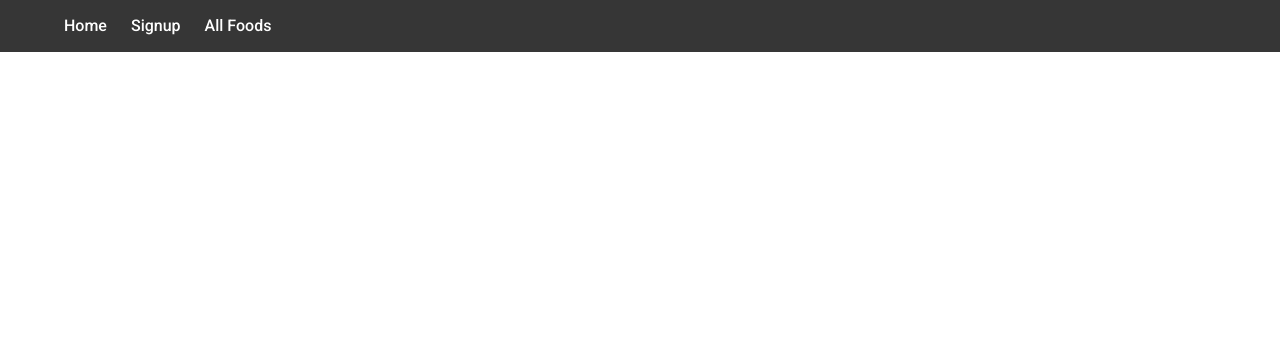
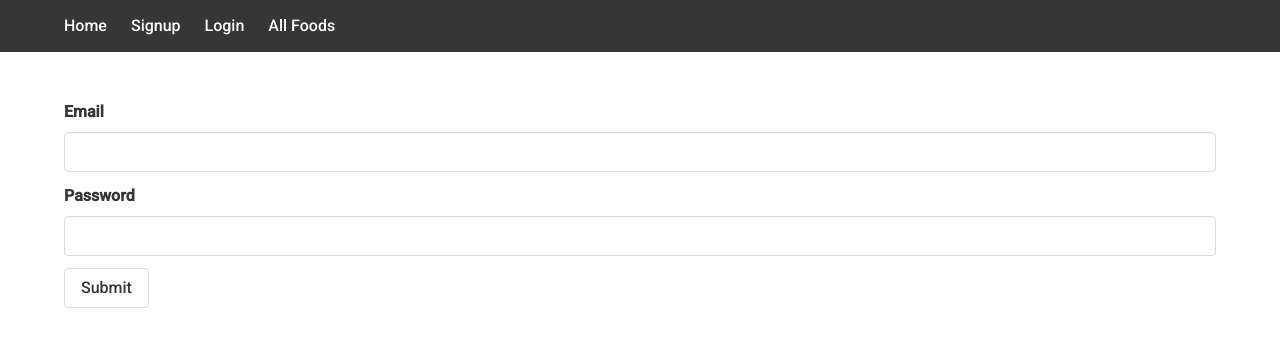
Before and after one commit to PamelaOnGit/dinspiration-frontend, a React (Vite) app: page /login in a window 1280 px wide. Shown: the top 346 px of the page. Built offline with nearby package versions, Linux system fonts and the light colour scheme.

Commit message:
signup and login working, token stored to localStorage

```diff
--- a/src/App.tsx
+++ b/src/App.tsx
@@ -2,7 +2,8 @@ import { BrowserRouter as Router, Route, Routes } from "react-router-dom"
 import Home from "./components/Home"
 import Navbar from "./components/Navbar"
 import FoodsList from "./components/FoodsList"
-import Signup from "./components/signup"
+import Signup from "./components/Signup"
+import Login from "./components/Login"
 
 
 
@@ -14,7 +15,9 @@ function App() {
       <Routes>
         <Route path="/" element={<Home />} />
         <Route path="/signup" element={<Signup />} />
+        <Route path="/login" element={<Login />} />
         <Route path="/foods" element={<FoodsList />}/>
+
       </Routes>
     </main>
   </Router>
--- a/src/components/Login.tsx
+++ b/src/components/Login.tsx
@@ -0,0 +1,72 @@
+import React, { SyntheticEvent, useState } from 'react'
+import axios from 'axios'
+import { useNavigate } from 'react-router-dom'
+import { IData } from "../interfaces/data"
+
+export default function Login() {
+  const navigate = useNavigate()
+
+  const [formData, setFormData] = useState({
+    email: "",
+    password: "",
+  })
+
+  console.log(formData)
+
+async function handleSubmit(e: SyntheticEvent) {
+  e.preventDefault()
+  console.log(formData)
+  try {
+const { data } = await axios.post('/api/login', formData)
+console.log(data)
+const token: string = data.token
+localStorage.setItem('token', token)
+console.log(token)
+navigate('/foods')
+  } catch(err: any) {
+    console.log(err.response.data)
+  }
+}
+
+function handleChange(e: any) {
+  setFormData({
+    ...formData,
+    [e.target.name]: e.target.value
+  })
+}
+
+  return <div className="section">
+  <div className="container">
+    <form onSubmit={handleSubmit}>
+
+      <div className="field">
+        <label className="label">Email</label>
+        <div className="control">
+          <input
+            className="input"
+            type="text"
+            name={'email'}
+            onChange={handleChange}
+            value={formData.email}
+          />
+        </div>
+      </div>
+
+      <div className="field">
+        <label className="label">Password</label>
+        <div className="control">
+          <input
+            className="input"
+            type="password"
+            name={'password'}
+            onChange={handleChange}
+            value={formData.password}
+          />
+        </div>
+      </div>
+
+      <button className="button">Submit</button>
+    </form>
+  </div>
+  </div>
+}
--- a/src/components/Navbar.tsx
+++ b/src/components/Navbar.tsx
@@ -13,6 +13,9 @@ function Navbar() {
               <Link to="/signup" className="navbar-item">
                 Signup
               </Link>
+              <Link to="/login" className="navbar-item">
+                Login
+              </Link>
               <Link to="/foods" className="navbar-item">
                 All Foods
               </Link>
--- a/src/components/Signup.tsx
+++ b/src/components/Signup.tsx
@@ -1,6 +1,16 @@
 import React, { SyntheticEvent, useState } from 'react'
 import axios from 'axios'
 import { useNavigate } from 'react-router-dom'
+
+// ! SIGNUP
+// navbar
+// route
+// we need to send / post to our API
+// store form data as an object with keys and values
+// starting off with empty strings
+// event handlers to change our state
+// - one on the form itself - onSubmit
+// - on each input - onChange - the same function for every field
 
 export default function Signup() {
   const navigate = useNavigate()
@@ -12,14 +22,24 @@ export default function Signup() {
     email: ""
   })
 
+  // const [errorData, setErrorData] = useState({
+  //   username: "",
+  //   password: "",
+  //   passwordConfirmation: "",
+  //   email: ""
+  // })
+
   console.log(formData)
 
   async function handleSubmit(e: SyntheticEvent) {
+    // we need the formData
+    // we need to send the data to our API
+    // we need another library for posting the data - axios
     e.preventDefault()
     console.log(formData)
     try {
 await axios.post('/api/signup', formData)
-// navigate('/login')
+navigate('/login')
     }catch(err: any) {
       console.log(err)
       console.log(err.response.data)
--- /dev/null
+++ b/src/interfaces/data.ts
@@ -0,0 +1,4 @@
+export interface IData {
+  message: string,
+  token: string
+}
```
